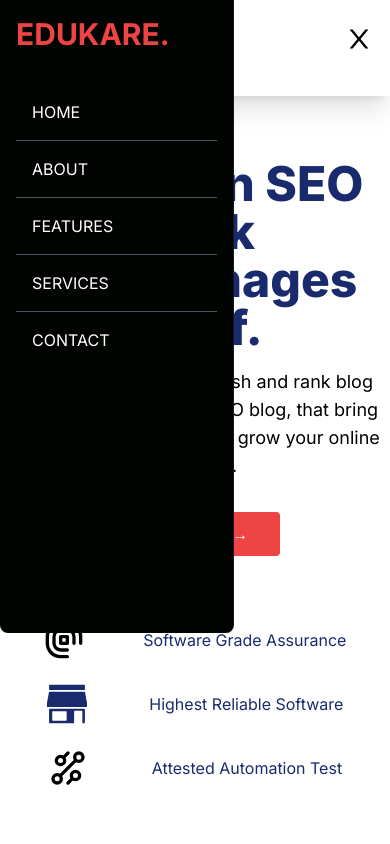
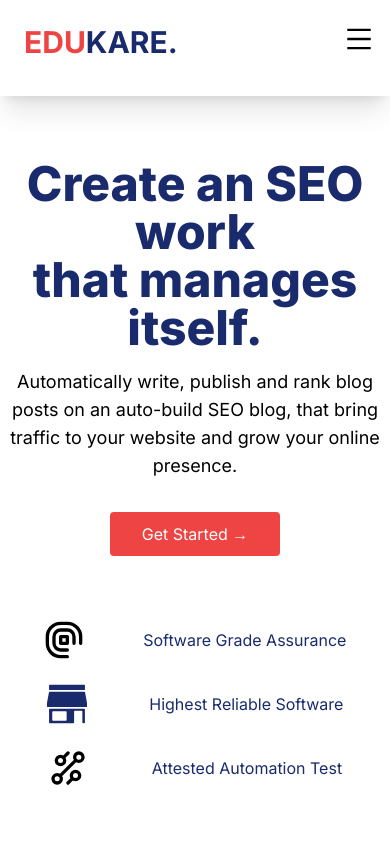
Before and after one commit to kalavaguntapurnesh/EduKare, a Next.js app: page / in a window 390 px wide. Shown: the top 844 px of the page. Built offline with nearby package versions, Linux system fonts and the light colour scheme.

Commit message:
Seventh Update

```diff
--- a/src/app/components/Navbar.jsx
+++ b/src/app/components/Navbar.jsx
@@ -28,15 +28,15 @@ const Navbar = () => {
       </ul>
 
       <div onClick={handleNav} className="block md:hidden cursor-pointer">
-        {!nav ? <AiOutlineClose size={30} className=" mr-4 mt-6" /> : <AiOutlineMenu size={30}
+        {!nav ? <AiOutlineMenu size={30} className=" mr-4 mt-6" /> : <AiOutlineClose size={30}
         className=" mr-4 mt-6" />}
       </div>
 
       <div
         className={
           !nav
-            ? "md:hidden fixed left-0 top-0 w-[60%] border-r border-r-gray-900 h-[75%] bg-[#000300] ease-in-out duration-500 rounded-b-lg z-10"
-            : "md:hidden fixed left-[-100%] ease-in-out duration-500 "
+            ? "md:hidden fixed left-[-100%] h-[75%] ease-in-out duration-1000 "
+            :  "md:hidden fixed left-0 top-0 w-[60%] border-r border-r-gray-900 h-[75%] bg-[#000300] ease-in-out duration-1000 rounded-b-lg z-10"
         }
       >
         <h1 className="w-full  text-3xl text-red-500 font-bold m-4 cursor-pointer">
```
